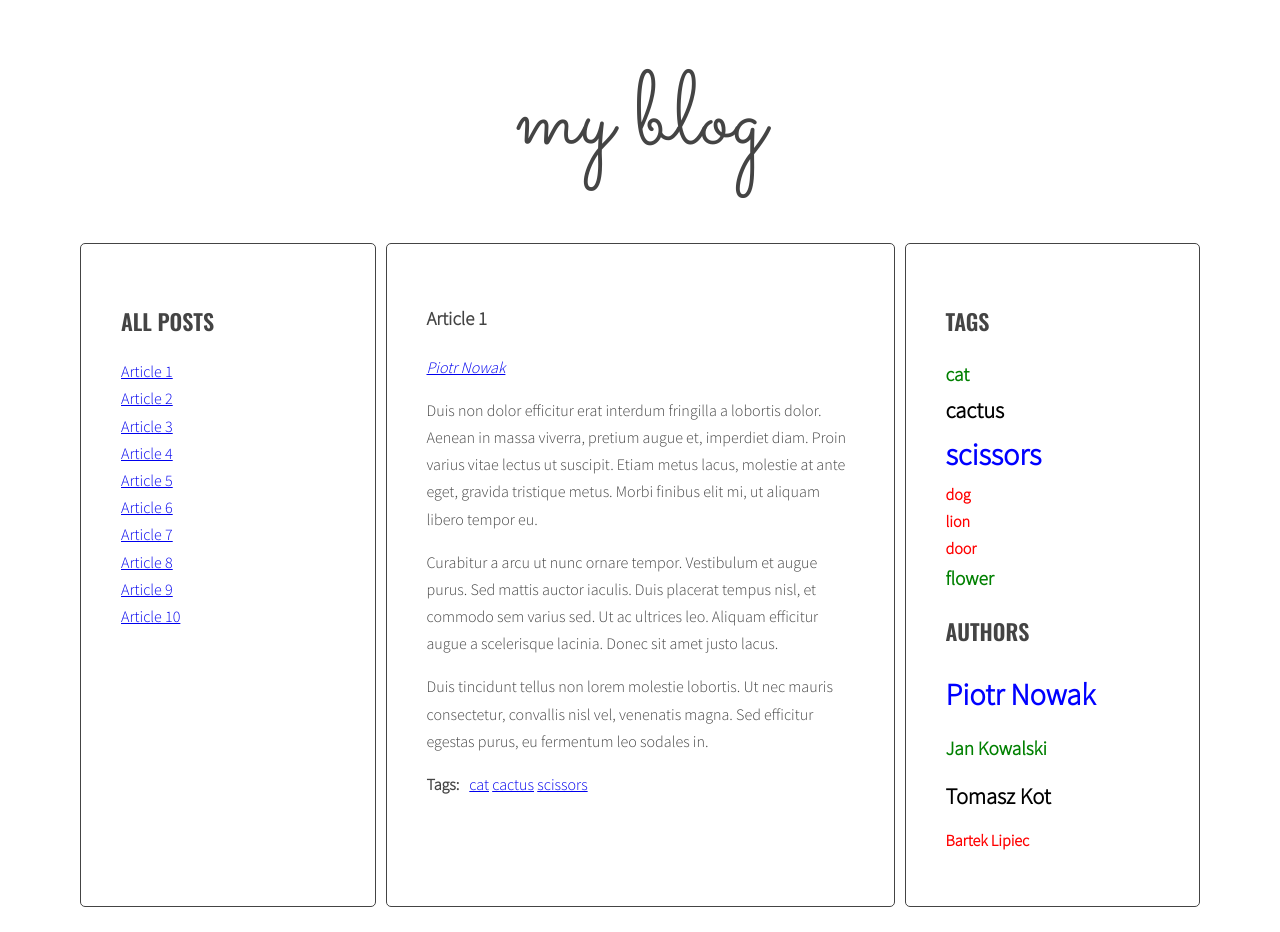
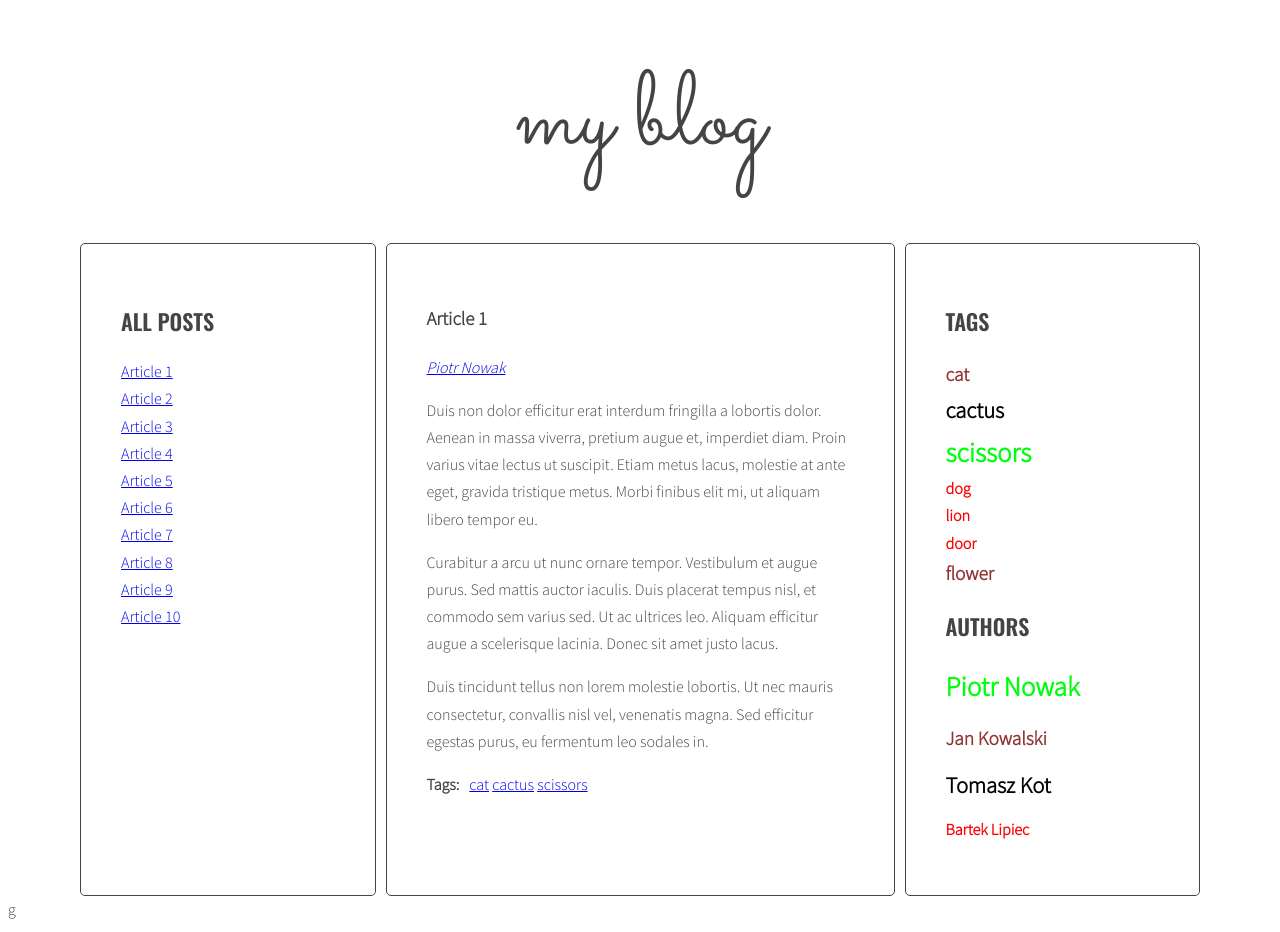
Before and after one commit to MB4POP/javascript-blog, a website: page index.html in a window 1280 px wide. Drawn offline with nearby package versions, Linux system fonts and the light colour scheme.

Commit message:
add handlebars

```diff
--- a/css/style.css
+++ b/css/style.css
@@ -118,7 +118,7 @@ body {
 }
 
 .tag-size-2 {
-  color: green;
+  color: #913434;
   font-size: 120%;
 }
 
@@ -128,17 +128,22 @@ body {
 }
 
 .tag-size-4 {
-  color: blue;
-  font-size: 190%;
+  color: #00ff0d;
+  font-size: 170%;
 }
 
-.tag-size-1, .tag-size-2, .tag-size-3, .tag-size-4 {
+.tag-size-5 {
+  color: #6f00ff;
+  font-size: 200%;
+}
+
+.tag-size-1, .tag-size-2, .tag-size-3, .tag-size-4, .tag-size-5 {
   text-align: center;
   display: inline-block;
   font-weight: bold;
 }
 
-a.tag-size-1, a.tag-size-2, a.tag-size-3, a.tag-size-4 {
+a.tag-size-1, a.tag-size-2, a.tag-size-3, a.tag-size-4, a.tag-size-5 {
   -webkit-text-decoration-line: none;
           text-decoration-line: none;
 }
--- a/index.html
+++ b/index.html
@@ -192,8 +192,32 @@
         </div>
       </div>
 
+      <script id="template-article-link" type="text/x-handlebars-template">
+        <li><a href="#{{ id }}"><span>{{ title }}</span></a></li>
+      </script>
 
+      <script id="template-tag-link" type= "text/x-handlebars-template">
+        <li><a href="#tag-{{ id }}"><span>{{ title }}</span></a></li>
+      </script>
 
+      <script id="template-author-link" type= "text/x-handlebars-template">
+        <li><a href="#author-{{ id }}"><span>{{ title }}</span></a></li>
+      </script>
+
+      <script id="template-tag-cloud-link" type="text/x-handlebars-template">
+        {{#each tags}}
+        <li><a href="#tag-{{ id }}" class="tag-size-{{ className }}"><span>{{ tag }}</span></a></li>
+        {{/each}}
+      </script>
+
+      <script id="template-author-cloud-link" type="text/x-handlebars-template">
+        {{#each tags}}
+        <li><a href="#author-{{ id }}" class="tag-size-{{ className }}"><span>{{ tag }}</span></a></li>
+        {{/each}}
+      </script>
+g
+    <script src="https://cdnjs.cloudflare.com/ajax/libs/handlebars.js/4.1.0/handlebars.min.js"></script>
     <script src="js/script.js"></script>
+
 </body>
 </html>
--- a/js/script.js
+++ b/js/script.js
@@ -1,6 +1,15 @@
 'use strict';
 
 {
+
+    const templates = {
+    articleLink: Handlebars.compile(document.querySelector('#template-article-link').innerHTML),
+    tagLink: Handlebars.compile(document.querySelector('#template-tag-link').innerHTML),
+    authorLink: Handlebars.compile(document.querySelector('#template-author-link').innerHTML),
+    tagCloudLink: Handlebars.compile(document.querySelector('#template-tag-cloud-link').innerHTML),
+    authorCloudLink: Handlebars.compile(document.querySelector('#template-author-cloud-link').innerHTML),
+  }
+
     const optArticleSelector = '.post';
     const optTitleSelector = '.post-title';
     const optTitleListSelector = '.titles';
@@ -76,7 +85,10 @@
 
           /* [DONE] create HTML of the link */
 
-          const linkHTML = '<li><a href="#' + articleId + '"><span>' + articleTitle + '</span></a></li>';
+          /* const linkHTML = '<li><a href="#' + articleId + '"><span>' + articleTitle + '</span></a></li>'; */
+
+          const linkHTMLData = {id: articleId, title: articleTitle};
+          const linkHTML = templates.articleLink(linkHTMLData);
 
           /* [DONE] insert link into titleList*/
 
@@ -169,7 +181,10 @@
 
          /* generate HTML of the link */
 
-         const linkHTML = '<li><a href="#tag-' + tag +'"<span>' + tag + '</span></a></li> ';
+         /*const linkHTML = '<li><a href="#tag-' + tag +'"<span>' + tag + '</span></a></li> '; */
+
+         const linkHTMLData = {id: tag, title: tag};
+         const linkHTML = templates.tagLink(linkHTMLData);
 
          /* add generated code to html variable */
 
@@ -200,7 +215,8 @@
 
       const tagsParams = calculateTagsParams(allTags);
 
-      let allTagsHTML = '';
+      /*let allTagsHTML = '';*/
+      const allTagsData = {tags: []};
 
       /* START LOOP: for each tag in allTagsHTML */
 
@@ -208,17 +224,25 @@
 
         /* generate code of a link and add it to allTagsHTML */
 
-        const tagLinkHTML = '<li><a class="'+ optCloudClassPrefix + calculateTagClass(allTags[tag], tagsParams) + '"' + ' href="#tag-' + tag +'">' + tag + '</a></li>';
+        /*const tagLinkHTML = '<li><a class="'+ optCloudClassPrefix + calculateTagClass(allTags[tag], tagsParams) + '"' + ' href="#tag-' + tag +'">' + tag + '</a></li>'; */
+
+        allTagsData.tags.push({
+          tag: tag,
+          count: allTags[tag],
+          className: calculateTagClass(allTags[tag], tagsParams)
+        });
 
 
-        allTagsHTML = allTagsHTML + tagLinkHTML;
+        /*allTagsHTML = allTagsHTML + tagLinkHTML; */
 
       /* END LOOP: for each tag in allTagsHTML */
       }
 
       /* add html from allTagsHTML to tagList */
 
-      tagList.innerHTML = allTagsHTML;
+      /*tagList.innerHTML = allTagsHTML;*/
+      tagList.innerHTML = templates.tagCloudLink(allTagsData);
+
     }
 
     generateTags();
@@ -351,7 +375,10 @@
 
         /* generate HTML of the link */
 
-        const linkHTML = '<a href="#author-' + articleAuthor +'"<span>' + articleAuthor + '</span></a>';
+        /* const linkHTML = '<a href="#author-' + articleAuthor +'"<span>' + articleAuthor + '</span></a>'; */
+
+        const linkHTMLData = {id: articleAuthor, title: articleAuthor};
+        const linkHTML = templates.authorLink(linkHTMLData);
 
         /* add generated code to html variable */
 
@@ -380,7 +407,8 @@
 
       const authorsParams = calculateAuthorsParams(allTags);
 
-      let allTagsHTML = '';
+      /* let allTagsHTML = ''; */
+      const allAutorsData = {tags: []};
 
       /* START LOOP: for each tag in allTagsHTML */
 
@@ -388,16 +416,24 @@
 
         /* generate code of a link and add it to allTagsHTML */
 
-        const tagLinkHTML = '<li><a class="'+ optCloudClassPrefix + calculateAuthorsClass(allTags[tag], authorsParams) + '"' + ' href="#author-' + tag +'">' + tag + '</a></li>';
+        /* const tagLinkHTML = '<li><a class="'+ optCloudClassPrefix + calculateAuthorsClass(allTags[tag], authorsParams) + '"' + ' href="#author-' + tag +'">' + tag + '</a></li>'; */
 
-        allTagsHTML = allTagsHTML + tagLinkHTML;
+        allAutorsData.tags.push({
+          tag: tag,
+          count: allTags[tag],
+          className: calculateAuthorsClass(allTags[tag], authorsParams)
+        });
+
+        /* allTagsHTML = allTagsHTML + tagLinkHTML; */
 
       /* END LOOP: for each tag in allTagsHTML */
       }
 
       /* add html from allTagsHTML to tagList */
 
-      tagList.innerHTML = allTagsHTML;
+     /* tagList.innerHTML = allTagsHTML; */
+      tagList.innerHTML = templates.authorCloudLink(allAutorsData);
+
     }
 
     generateAuthors();
```
